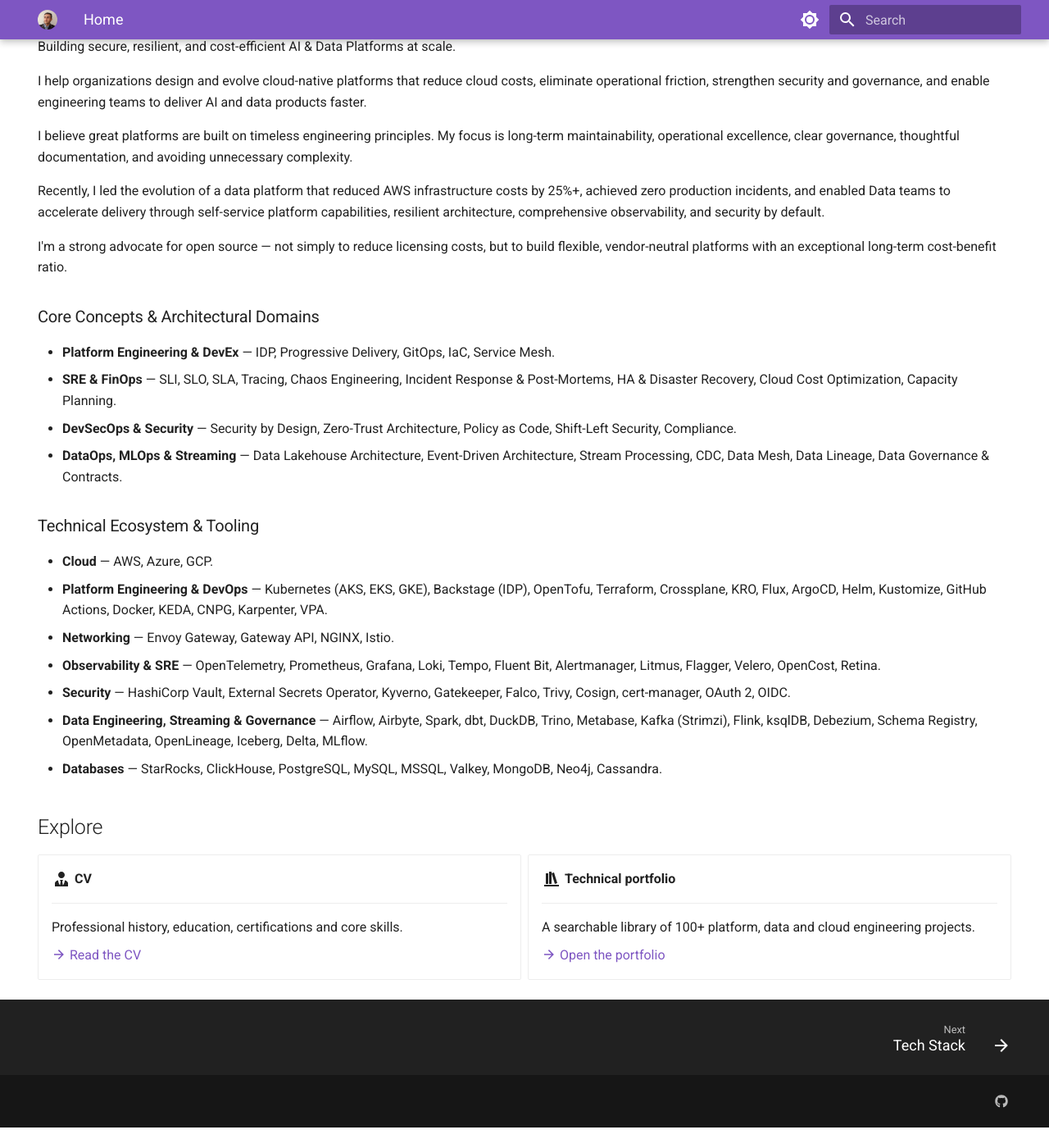
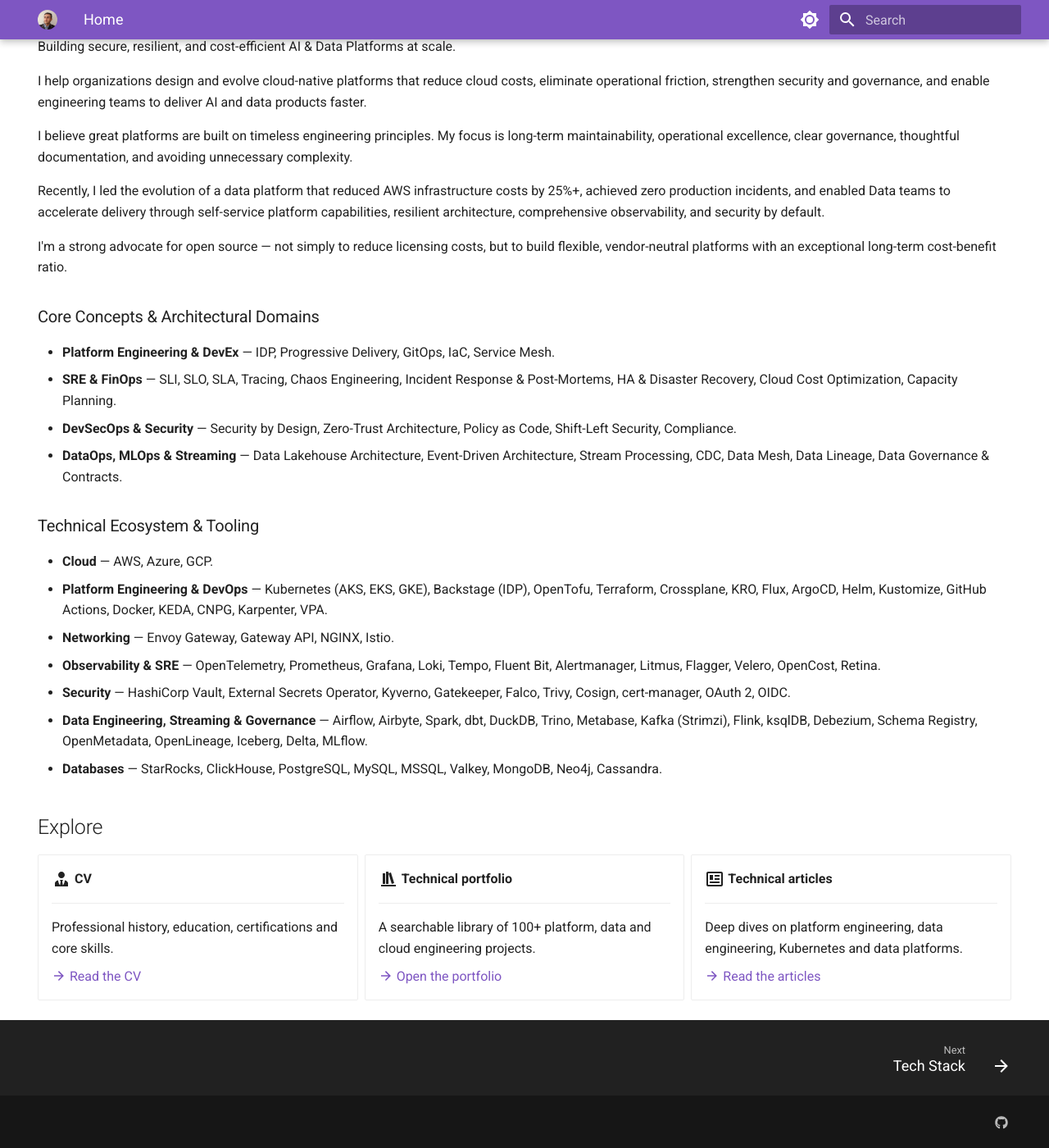
Before and after one commit to andreyolv/andreyolv.github.io, an MkDocs documentation site: the page built from docs/index.md, in a window 1280 px wide and 1400 px high, scrolled down 539 px. Shown: the whole window at 82% size. Built offline with MkDocs 1.6.1 and Material for MkDocs 9.7.7, drawn with Linux system fonts in a browser that asks for light colours; before the commit the page ends 1914 px from its top, so only the background shows below that.

Commit message:
add articles card to homepage explore section

```diff
--- a/docs/assets/extra.css
+++ b/docs/assets/extra.css
@@ -35,7 +35,7 @@
 }
 
 .md-typeset .grid.cards {
-  grid-template-columns: repeat(2, minmax(0, 1fr));
+  grid-template-columns: repeat(auto-fit, minmax(200px, 1fr));
 }
 
 @media screen and (max-width: 600px) {
--- a/docs/index.md
+++ b/docs/index.md
@@ -109,4 +109,12 @@ flexible, vendor-neutral platforms with an exceptional long-term cost-benefit ra
 
     [:material-arrow-right: Open the portfolio](portfolio/README.md)
 
+-   :material-newspaper-variant-outline:{ .lg .middle } **Technical articles**
+
+    ---
+
+    Deep dives on platform engineering, data engineering, Kubernetes and data platforms.
+
+    [:material-arrow-right: Read the articles](articles/README.md)
+
 </div>
```
